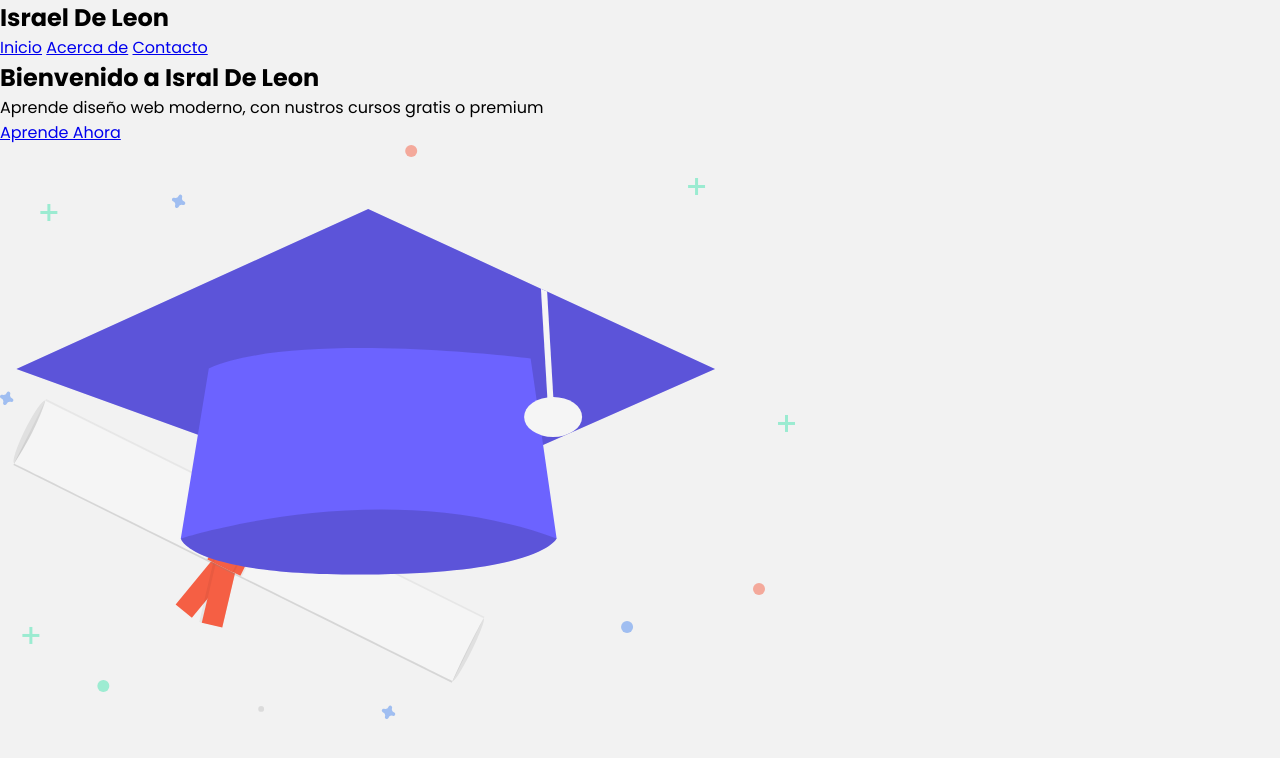
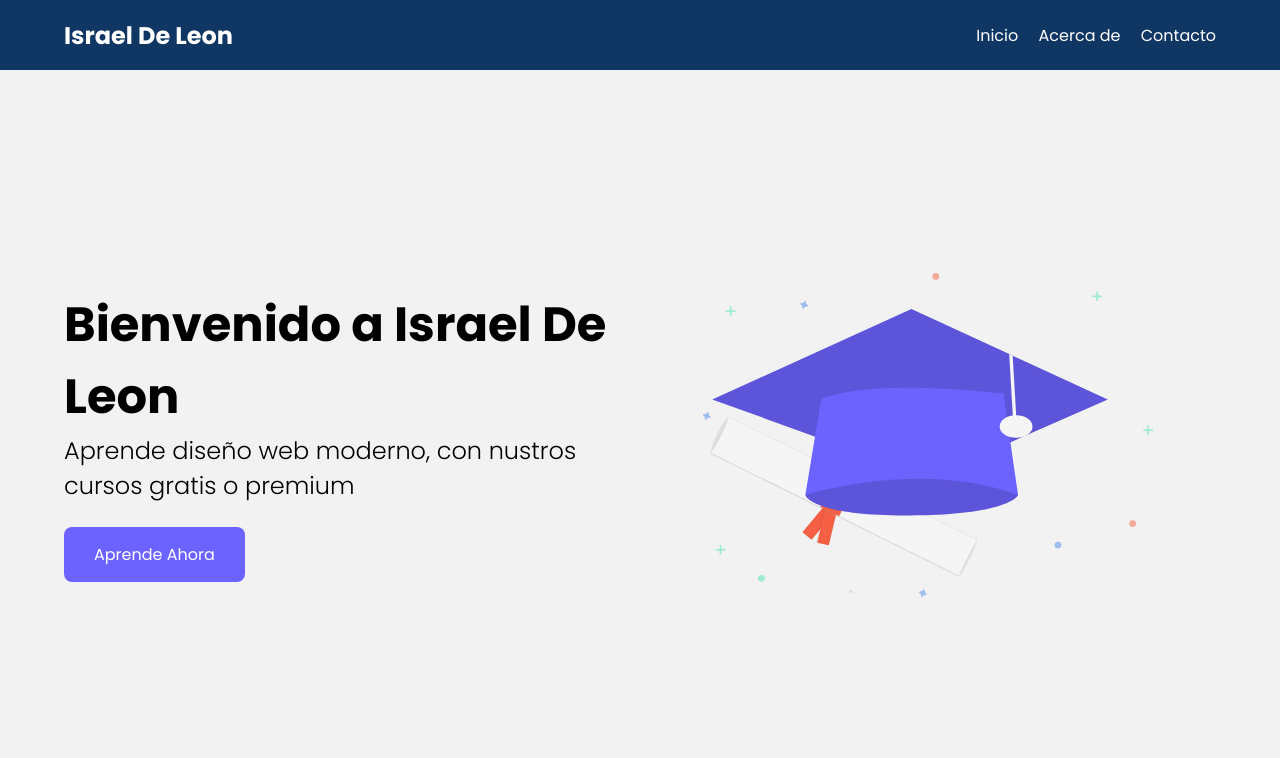
Before and after one commit to Alterlapsus/LandingPageFlexbox, a plain HTML site: page index.html in a window 1280 px wide. Drawn offline with Linux system fonts and the light colour scheme.

Commit message:
finalizando estilos desktop

```diff
--- a/index.html
+++ b/index.html
@@ -25,7 +25,7 @@
 
         <section class="hero__main container">
             <div class="hero__texts">
-                <h1 class="hero__title">Bienvenido a Isral De Leon</h1>
+                <h1 class="hero__title">Bienvenido a Israel De Leon</h1>
                 <p class="hero__paragraph">Aprende diseño web moderno, con nustros cursos gratis o premium</p>
                 <a href="#" class="cta">Aprende Ahora</a>
             </div>
--- a/styles.css
+++ b/styles.css
@@ -16,3 +16,60 @@ body{
 }
 
 /* desktop */
+.container{
+    width: 90%;
+    max-width: 1200px;
+    margin: 0 auto;
+    overflow: hidden;
+}
+.nav{
+    height: var(--height-nav);
+    background-color: #103763;
+    color: #fff;
+}
+.nav__container{
+    height: 100%;
+    display: flex;
+    justify-content: space-between;
+    align-items: center;
+}
+.nav__link{
+    color: #fff;
+    text-decoration: none;
+    margin-left: 1rem;
+}
+
+.hero__main{
+    display: flex;
+    height: calc(100vh - var(--height-nav));
+    align-items: center;
+    min-height: 600px;
+}
+.hero__texts{
+    flex: 1;
+}
+.hero__title{
+    font-size: 3rem;
+}
+.hero__paragraph{
+    font-size: 1.5rem;
+    font-weight: 300;
+}
+.cta{
+    display: inline-block;
+    background-color: #6c63ff;
+    padding: 15px 30px;
+    margin-top: 1.5rem;
+    color: #fff;
+    text-decoration: none;
+    border-radius: .5rem;
+}
+.hero__picture{
+    flex: 1;
+}
+.hero__img{
+    width: 100%;
+    max-width: 450px;
+    display: block;
+    margin: 0 auto;
+}
```
